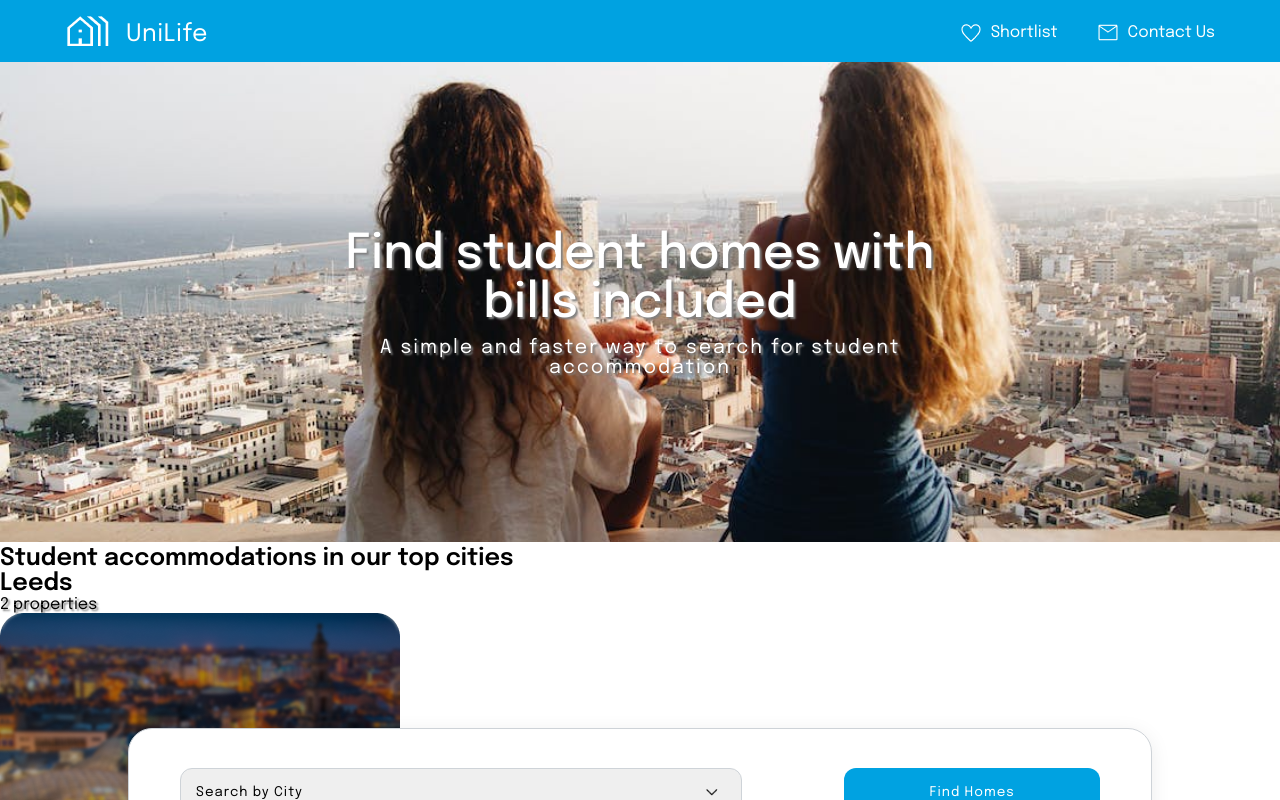
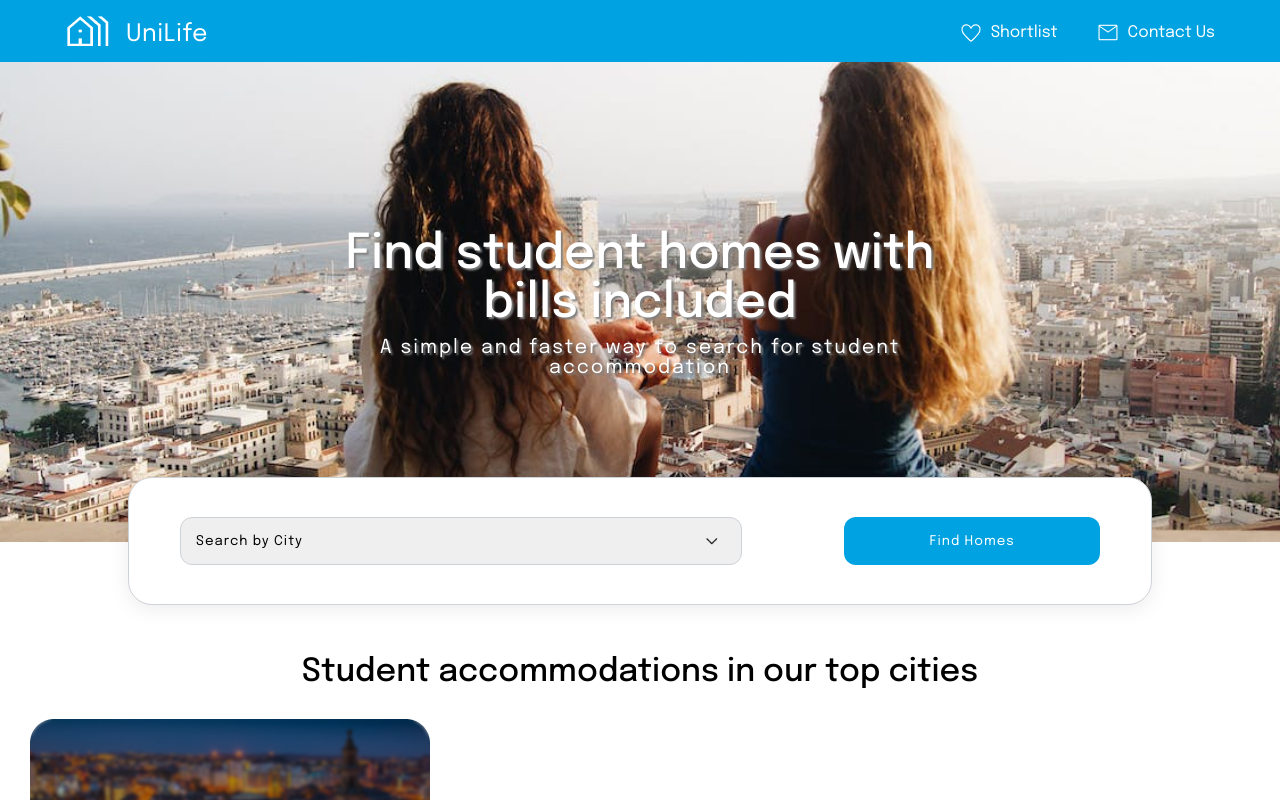
Before and after one commit to twentyfive21/uniLife, a React (Vite) app: page / in a window 1280 px wide. Shown: the top 800 px of the page. Built offline with nearby package versions, Linux system fonts and the light colour scheme; no server answers.

Commit message:
completed 90% css for desktop cities section

```diff
--- a/src/pages/Homepage/Homepage.css
+++ b/src/pages/Homepage/Homepage.css
@@ -1,5 +1,6 @@
-.homepage-box {
+.header-box {
     position: relative;
+    margin-bottom: 110px;
 }
 .form-container {
     position: absolute;
@@ -23,6 +24,7 @@
     color: black;
     border: 1px solid #CED3D8;
     padding: 0px 15px;
+    /* hides preset arrow  */
     -webkit-appearance: none;
     appearance: none;
     position: relative;
@@ -46,3 +48,39 @@
     left: 57%;
     transform: translate(-50%, -50%);
 }
+.cities-section h2{
+    text-align: center;
+    font-weight: 500;
+    font-size: 2rem;
+    margin-bottom: 30px;
+}
+.cities-container {
+    display: grid;
+    grid-template-columns: repeat(3, 1fr);
+    column-gap: 25px;
+    row-gap: 35px;
+    justify-items: center;
+    padding: 0px 30px;
+}
+.cities-container img {
+    /* width: 400px;
+    height: 300px; */
+}
+.city-card {
+    position: relative;
+}
+.city-details {
+    display: flex;
+    flex-direction: column;
+    align-items: center;
+    position: absolute;
+    z-index: 1;
+    top: 50%;
+    left: 50%;
+    transform: translate(-50%, -50%);
+    color: #FFFFFF;
+}
+.city-details h2 {
+    margin-bottom: 10px;
+    font-weight: 600;
+}
```
